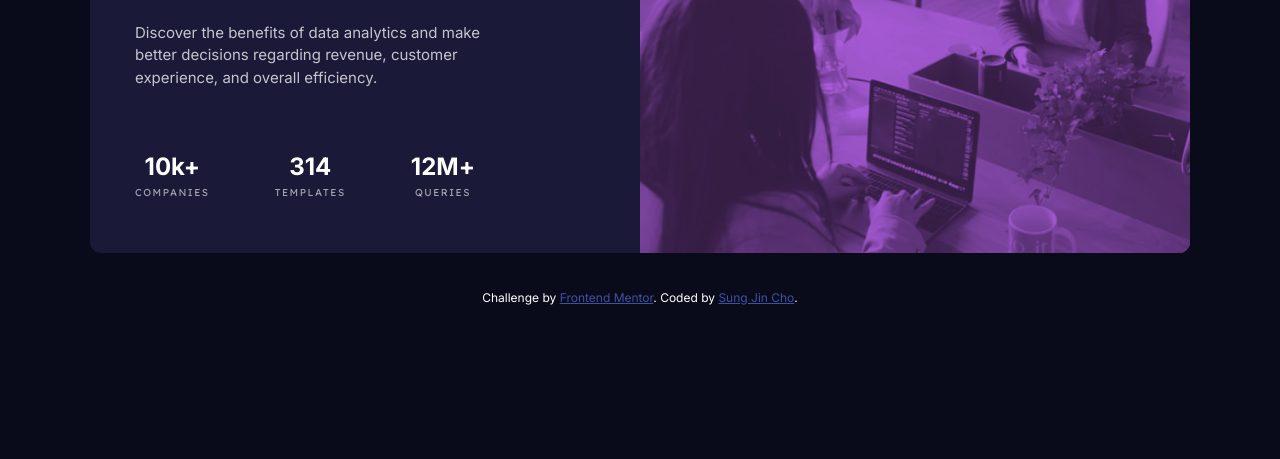
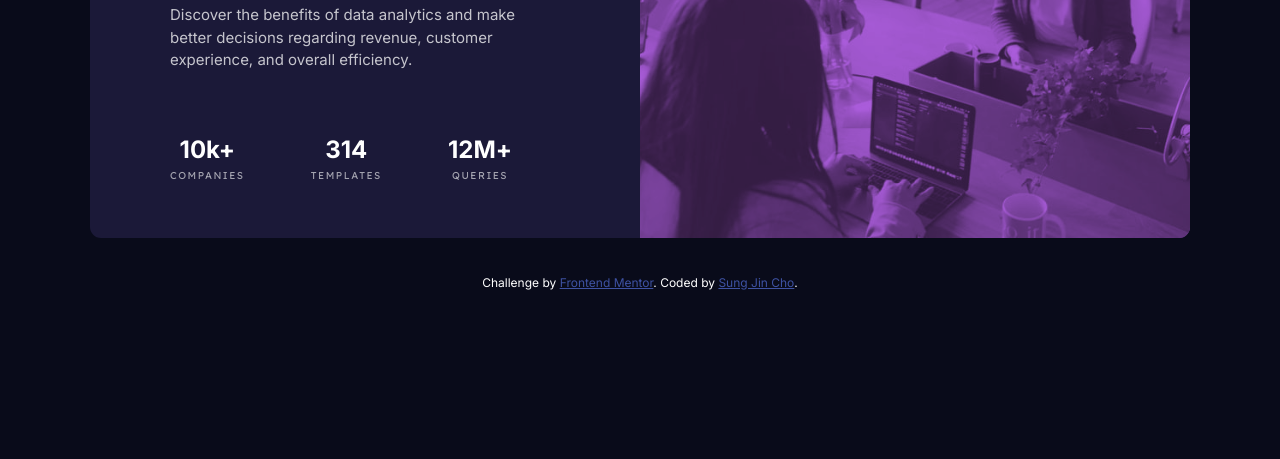
Before and after one commit to sung92/stats-preview-card-component, a website built with Parcel: page index.html in a window 1280 px wide. Shown: the part 341-800 px from the top of the page. Built offline with nearby package versions, Linux system fonts and the light colour scheme.

Commit message:
media-query modified, margin added in text-half

```diff
--- a/index.html
+++ b/index.html
@@ -28,7 +28,7 @@
       <!-- Image half of the card-->
       <picture class="c-product-card__img-half">
         <!-- largest image -->
-        <source src="./images/image-header-desktop.jpg" media="(min-width: 44em)">
+        <source src="./images/image-header-desktop.jpg" media="(min-width: 56.25rem)">
         <!-- smallest image (default) -->
         <img class="c-product-card__img" src="./images/image-header-mobile.jpg" alt="women working">
       </picture>
--- a/sass/components/_cards.scss
+++ b/sass/components/_cards.scss
@@ -83,7 +83,7 @@
     color: var(--color-transparent-white2);
 }
 
-@media (width >= 44em) {
+@media (width >= 56.25rem) {
     .c-product-card {
         max-width: f.rem(1100px);
         grid-template-columns: 1fr 1fr;
@@ -103,31 +103,33 @@
     .c-product-card__text-half {
         grid-column-start: 1;
         grid-row-start: 1;
+        padding: 2.5rem 5rem;
     }
-}
 
-@media (width >= 50em) {
     .c-product-card__data {
         flex-direction: row;
         justify-content: center;
     }
 
     .c-product-card__title {
-        padding: 1em;
+        // padding: 1em;
         font-size: f.rem(36px);
         text-align: left;
     }
 
     .c-product-card__desc {
-        margin-top: 0;
+        // margin-top: 0;
         text-align: left;
-        padding: 0 8em 0 2em;
+        // padding: 0 8em 0 2em;
     }
 
     .c-product-card__data {
-        margin: 4em 0 2.5em 2em;
-        padding-right: 10em;
+        // margin: 4em 0 2em 0;
+        // margin: 4em 0 2.5em 2em;
+        // padding-right: 10em;
 
-        justify-content: space-between;
+        margin-top: 4em;
+        gap: 7ch;
+        justify-content: left;
     }
 }
```
Also changed, not shown: dist/index.html, 2 other files.
